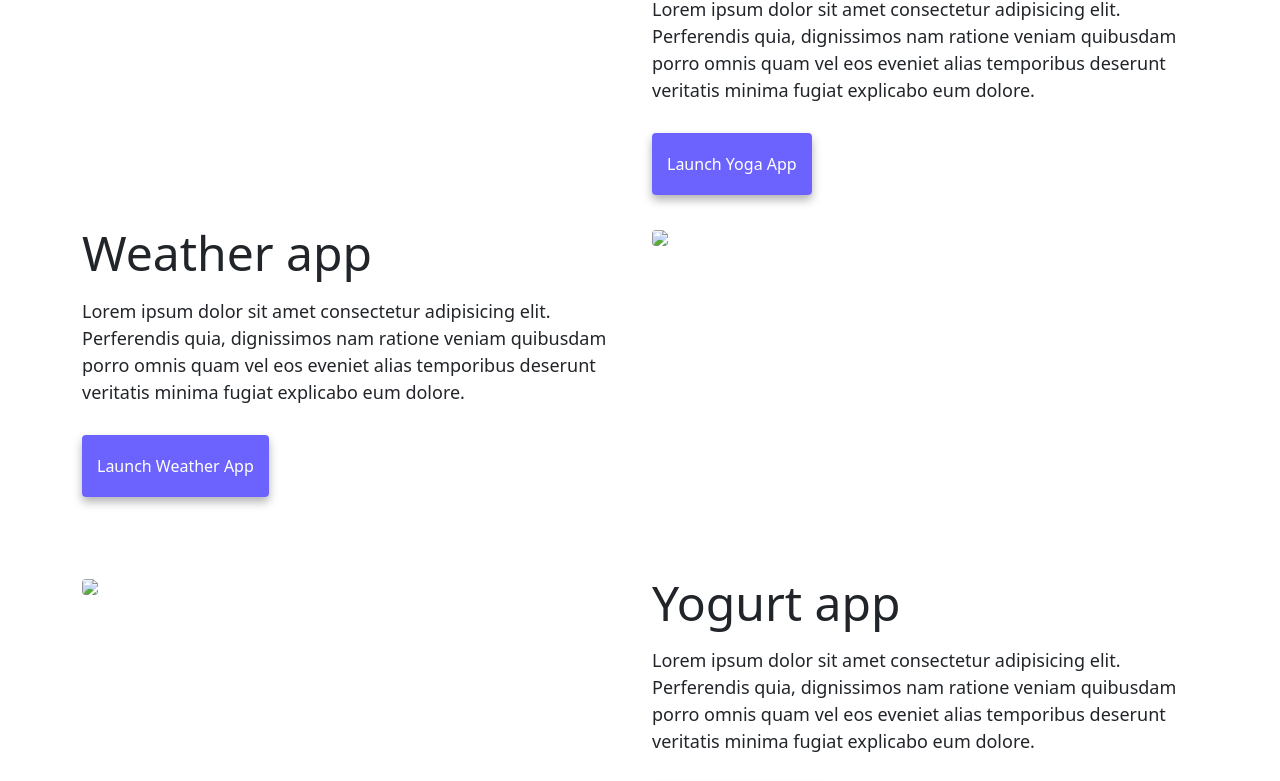
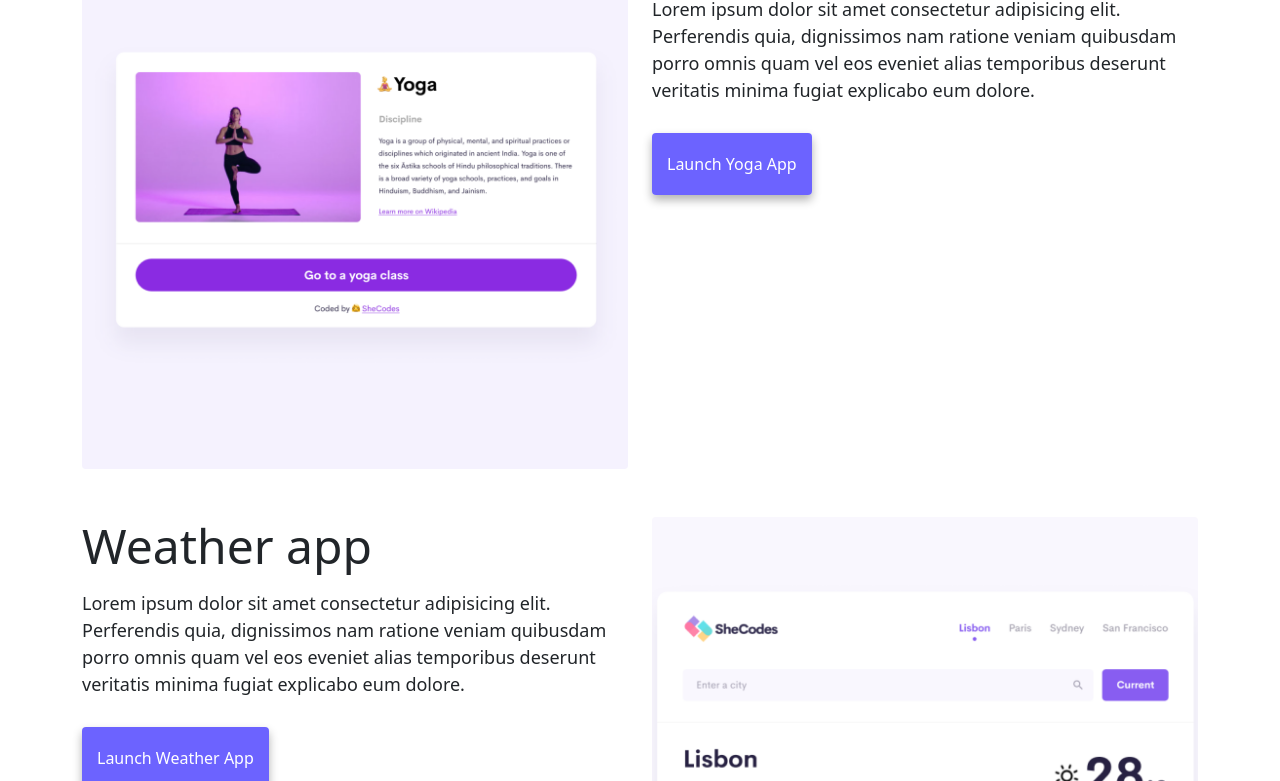
Before and after one commit to Tetyana123/WEEK3SheCodesResponsive, a website: page index.html in a window 1280 px wide. Shown: the part 525-1306 px from the top of the page. Drawn offline with nearby package versions, Linux system fonts and the light colour scheme.

Commit message:
Deployment from Codesandbox.

```diff
--- a/index.html
+++ b/index.html
@@ -61,10 +61,7 @@
     <div class="container">
       <div class="row">
         <div class="col-md-6">
-          <img
-            src="/cdn-cgi/mirage/5f21148687391f4a0527c38824d86488744764564ec04f96efee6794024b0634/1280/images/yoga.png"
-            class="img-fluid rounded"
-          />
+          <img src="images/yoga.png" class="img-fluid rounded" />
         </div>
         <div class="col-md-6">
           <h2 class="mb-3">Yoga app</h2>
@@ -93,18 +90,12 @@
           </div>
         </div>
         <div class="col-md-6">
-          <img
-            src="/cdn-cgi/mirage/5f21148687391f4a0527c38824d86488744764564ec04f96efee6794024b0634/1280/images/weather.png"
-            class="img-fluid rounded"
-          />
+          <img src="images/weather.png" class="img-fluid rounded" />
         </div>
       </div>
       <div class="row mt-5">
         <div class="col-md-6">
-          <img
-            src="/cdn-cgi/mirage/5f21148687391f4a0527c38824d86488744764564ec04f96efee6794024b0634/1280/images/yogurt.png"
-            class="img-fluid rounded"
-          />
+          <img src="images/yogurt.png" class="img-fluid rounded" />
         </div>
         <div class="col-md-6">
           <h2 class="mb-3">Yogurt app</h2>
```
